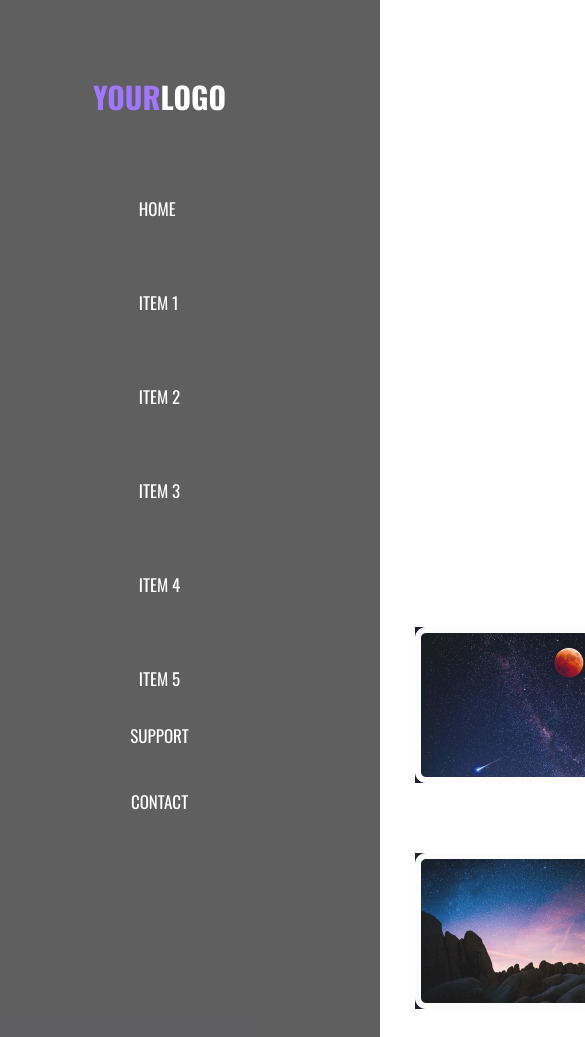
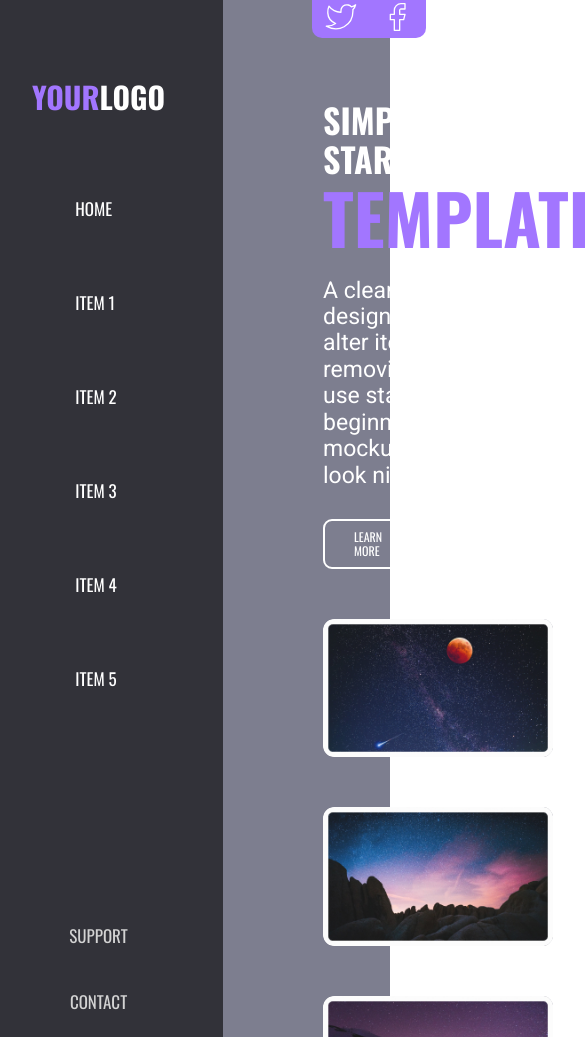
Before and after one commit to Lyudmila666/simpleStarterTemplate, a plain HTML site: page index.html in a window 390 px wide. Shown: the top 1037 px of the page, 585 px wide, since content can reach past the window. Drawn offline with nearby package versions, Linux system fonts and the light colour scheme.

Commit message:
add post2

```diff
--- a/index.html
+++ b/index.html
@@ -9,10 +9,13 @@
     <link rel="preconnect" href="https://fonts.gstatic.com"crossorigin>
     <link href="https://fonts.googleapis.com/css2?family=Montserrat&family=Oswald:wght@400;700&family=Roboto&display=swap" rel="stylesheet">
     <link rel="stylesheet" href="/style/normalize.css">
-    <link rel="stylesheet" href="/style/style.css">
+    <link rel="stylesheet" href="/style/style.css"> <!--Линк документа сосстилизацией-->
 </head>
 <body>
     <div class="body-bg">
+        <svg xmlns="http://www.w3.org/2000/svg" width="5" height="42" viewBox="0 0 5 42" fill="none">
+        <path d="M0 0C2.76142 0 5 2.23858 5 5V37C5 39.7614 2.76142 42 0 42V0Z" fill="#A276FF"/>
+        </svg>
         <header class="main-header">
             <div class="logo">
                 <span class="logo__text">your</span>logo
@@ -31,36 +34,52 @@
             </div>
             <div class="block-support">
                 <div class="support">
-                    <a href="#" class="block-support__link support__link">support</a>
+                    <a href="#" class="support__link">support</a>
                 </div>
                 <div class="contact">
-                    <a href="#" class="block-support__link contact__link">contact</a>
+                    <a href="#" class="contact__link">contact</a>
                 </div>
+            </div>
+            <div class="inf">
+                <a>©2020 ACME LLC.</a>
             </div>
         </header>
         <main class="sabyr-main">
             <div class="social">
-                <!--блок соцсети птичка-->
+                <a class="social-block" href="#"><img src="./style/img/Vector.svg" alt="Vector Icon"></a>
+                <a class="social-block" href="#"><img src="./style/img/facebook.svg" alt="Facebook Icon"></a>
+
             </div>
             <section class="main-block">
-                <h1 class="main-title">simple starter</h1>
-                <span>template</span>
-                <p class="main-description">A clean simple desktop design with space to add & alter items instead of removing them. An easy to use starting
-                    point for beginners to make mockups or designs that look nice, quickly.</p>
+                <h1 class="main-title">simple starter
+                <span class="span">template</span></h1>
+                <p class="main-description">A clean simple desktop design with space to add & alter items instead of removing them. An easy to use starting point for beginners to make mockups or designs that look nice, quickly.</p>
                 <a href="#" class="btn main-btn">LEARN MORE</a>
+                <div class="pic">
+                    <img src="./style/img/img1.jpg" alt="Кровавая луна">
+                    <img src="./style/img/img2.jpg" alt="Вечерние горы">
+                    <img src="./style/img/img3.jpg" alt="Светящийся шар в темноте">
+                    <img src="./style/img/img4.jpg" alt="Человек с автоматом">
+                </div>
+                <div class="news">
+                    <h1 class="main-title">NEWS
+                        <svg class="news-pic" xmlns="http://www.w3.org/2000/svg" width="33" height="26" viewBox="0 0 33 26" fill="none">
+                        <path d="M3.19246 2L16.5 23.1805L29.8075 2H3.19246Z" stroke="#A276FF" stroke-width="3"/>
+                        </svg>
+                    </h1>
+                    <p class="main-descrip">Lorem ipsum dolor sit amet, consectetur adipiscing elit. Nunc accumsan sed diam ut consectetur. Nunc maximus magna dolor, eget accumsan leo tempor eget.</p>
+
+                </div>
             </section>
-            <div class="pic">
-                <img src="./style/img/img1.jpg" alt="Кровавая луна">
-                <img src="./style/img/img2.jpg" alt="Вечерние горы">
-                <img src="./style/img/img3.jpg" alt="Светящийся шар в темноте">
-                <img src="./style/img/img4.jpg" alt="Человек с автоматом">
 
-            </div>
+
         </main>
     </div>
 
     <di></di>
     <footer class="sabyr-footer">
+
+
     </footer>
 </body>
 </html>
--- a/style/style.less
+++ b/style/style.less
@@ -1,33 +1,9 @@
-// @font-face {
-//     font-family: 'Montserrat';
-//     font-style: normal;
-//     font-weight: 400;
-//     font-display: swap;
-//     src: url(https://fonts.gstatic.com/s/montserrat/v26/JTUHjIg1_i6t8kCHKm4532VJOt5-QNFgpCtr6Ew-.ttf) format('truetype');
-// }
-
 // @font-face {
 //     font-family: 'Oswald';
 //     font-style: normal;
 //     font-weight: 400;
 //     font-display: swap;
 //     src: url(https://fonts.gstatic.com/s/oswald/v53/TK3_WkUHHAIjg75cFRf3bXL8LICs1_FvgUE.ttf) format('truetype');
-// }
-
-// @font-face {
-//     font-family: 'Oswald';
-//     font-style: normal;
-//     font-weight: 700;
-//     font-display: swap;
-//     src: url(https://fonts.gstatic.com/s/oswald/v53/TK3_WkUHHAIjg75cFRf3bXL8LICs1xZogUE.ttf) format('truetype');
-// }
-
-// @font-face {
-//     font-family: 'Roboto';
-//     font-style: normal;
-//     font-weight: 400;
-//     font-display: swap;
-//     src: url(https://fonts.gstatic.com/s/roboto/v30/KFOmCnqEu92Fr1Me5Q.ttf) format('truetype');
 // }
 
 @font-face {
@@ -43,33 +19,41 @@
 
 
 *{
-    margin: 0;
-    padding: 0;
-    box-sizing: border-box;
+    margin: 0;  // внешние отступы
+    padding: 0;  // внутренние отступы
+    box-sizing: border-box; // стиль
 }
 
 // font-family: 'Montserrat', sans-serif;
 // font-family: 'Oswald', sans-serif;
 // font-family: 'Roboto', sans-serif;
+
+
 html {
     font-size: 10px;
+    overflow-x: hidden;  // не дает выходить фону за пределы экрана
 }
+
 body {
     font-size: 1.6rem;  //16px
     font-family: 'Roboto', sans-serif;
     font-weight: 400;
     color: #fff;
     background-image: url(./img/bg.jpg);  // поставить картинку на фон
+    // background-color: #a276ff;
     background-repeat: no-repeat;  // небыло >фона из неск-х img
     background-size: cover;  // bgz заполнение картинкой cover весь фон
     background-position: center center; // bgp x y нахождение в центре
     // width: 100vw; // на всю ширину экрана
-    //hight: 100vh; - на всю высоту экрана
+    // height: 100vh; // на всю высоту экрана
 }
+
 .body-bg {
     display: flex;
-    border-color: #1b1d3a91;
+    background-color: #1b1d3a91;
+
 }
+
 .main-header {
     background-color: #0b0b0da7;  //#0B0B0D;
     display: inline-flex; // задать высоту и ширину тег header
@@ -79,6 +63,7 @@ body {
     align-items: center;
     // height: 100vh;
 }
+
 .logo {   // главной класс
     margin: 80px 0 0 0;  // внешние отступы верх\право\низ\лево
     font-size: 3rem;
@@ -90,16 +75,19 @@ body {
         color: @colorText;
       }
 }
+
 .block-nav {
     margin-top: 47px;  // отступ сверху на 47
 }
+
 .nav-list {
     padding: 0;
-    margin: 0;
-    list-style: none;  // по умолчанию
+    margin: 0 5px 0 0;
+    list-style: none;  // по умолчанию - без точек слева от item
     display: flex;
     flex-direction: column; // (flex-направление)- элементы располагаются сверху вниз.
 }
+
 .nav-item {
     font-family: @fontOswald;
       // .nav-item__link
@@ -115,90 +103,208 @@ body {
         }
       }
 }
+
 .block-support {
     display: flex;
     flex-direction: column;
     align-items: center;
-    text-transform: uppercase;
+    text-transform: uppercase; // все буквы большие (uppercase)
     font-family: @fontOswald;
     font-size: 17px;
     flex-grow: 1;
+    margin-top: 200px;
 
 }
+
 .support {
     margin-bottom: 47px;
     // .support__link
     &__link {
         text-decoration: none;
-        color: #fff;
+        color: lightgray;
     }
 }
+
 .contact {
     // .contact__link
     &__link {
         text-decoration: none;
-        color: #fff;
+        color: lightgray;
     }
 }
 
-// .sabyr-main {
-// }
-// .social {
-// }
+.inf {
+    margin: 30px 0 10px 20px;
+    color: gray;
+}
 
+.inf a {
+    font-family: @fontOswald;
+
+
+}
+
+.sabyr-main {
+
+
+}
+
+.social {
+    display: inline-flex;  // принимает пространство объекта картинки
+    position: absolute;
+    z-index: 0;
+    top: 0;
+    left: 80%;
+    background-color: #a276ff;
+    border-radius: 0px 0px 10px 10px;
+    padding: 10px;
+    // margin: 0 750px 0 1200px;
+}
+
+.social-block {
+        margin: 0 30px;
+}
+
+
+.social img {
+    width: 32px;
+    height: 32px;
+    transition: transform 0.3s;
+}
 
 .main-block {
     display: flex;
     flex-direction: column;
     justify-content: start;  // выравнивает по горизонтали старт гдавная ось
-    margin-top: 200px;  // отступ сверху на 47
+    margin-top: 250px;  // отступ сверху
     margin-left: 207px;
 }
 
 .main-title {
-//     font-family: @fontOswald;
-//     font-weight: 700;
-//     font-size: 42px;
-//     text-transform: uppercase;
-//     margin: 0;
-//     width: 50%;
-//     span {
-//         font-size: 65px;
-//         color: @colorText;
-//         letter-spacing: 12px;
-//     }
+    font-family: @fontOswald;
+    font-weight: 700;
+    font-size: 47px;
+    color: #fff;
+    text-transform: uppercase; // все буквы большие (uppercase)
+    margin: 0;
+    width: 50%;
+}
+.span {
+    font-size: 99px;
+    font-family: @fontOswald;
+    font-weight: 700;
+    text-transform: uppercase; // все буквы большие (uppercase)
+    color: @colorText;
+    // letter-spacing: 3px; // растянуть
 }
 
 .main-description {
-//     margin-top: 42px;
-//     font-size: 18px;
-//     margin-bottom: 30px;
+    margin: 20px 0 0 0;
+    text-align: left;
+    // padding: 0 800px 0 0;
+    font-size: 29px;
+    font-family: 'Roboto', sans-serif;
+    margin-bottom: 30px;
 }
 
 .btn{
-//     background-color: transparent;
-//     border-radius: 17px;
-//     border: 2px solid #fff;
-//     padding: 20px 60px;
+    background-color: transparent;  // не будет цвета
+    border-radius: 17px;   // закругление
+    border: 2.5px solid #fff; // толщина-сплошная линия белая
+    padding: 20px 60px;  // внутренние отступы сверху\снизу 20 справа\слева 60
 }
 
 .main-btn {
-//     text-decoration: none;
-//     font-size: 20px;
-//     color: #fff;
-//     width: 50%;
-//     text-align: center;
+    text-decoration: none;
+    font-family: @fontOswald;
+    font-size: 20px;
+    color: #fff;
+    width: 28%;
+    text-align: center;
 }
 
 .pic {
     display: flex;
+    align-items: flex-end;
     flex-wrap: wrap; // расположение в одну строку
-  }
+    // width: 230px;
+}
 
-  .pic img {
-    display: block;
-    position: relative;
+.pic img {
+    // display: block;
+    // position: relative;
+    width: 230px;
+    border-radius: 11px 11px 11px 11px;
+    margin: 50px 45px 0 0;
+}
 
-    margin: 10px;
-    padding: 25px;
-  }
+.news {
+    margin-top: 50px;
+}
+
+.news-pic {
+    margin-left: 8px;
+}
+
+
+.main-descrip {
+    font-family: 'Roboto', sans-serif;
+    font-size: 14px;
+    font-style: normal;
+    font-weight: 500;
+    line-height: 165.688%;
+    margin: 12px 0 40px 0; // отступ сверху на
+}
+
+@media (max-width:1050px) {
+    .main-btn {
+        font-size: 16px;
+    }
+    .btn {
+        padding: 11px 22px;
+        border-radius: 12px;
+    }
+    .social {
+        padding: 4px;
+    }
+    .social-block {
+        margin: 0 16px;
+    }
+}
+
+@media (max-width:830px) {
+    .main-header {
+        padding-left: 32px;
+        padding-right: 58px;
+    }
+    .main-block {
+        margin-top: 100px;
+        margin-left: 100px;
+    }
+    .main-title {
+        font-size: 34px;
+    }
+    .span {
+        font-size: 69px;
+    }
+    .main-description {
+        font-size: 23px;
+    }
+    .main-btn {
+        font-size: 12px;
+    }
+    .btn {
+        padding: 9px 29px;
+        border-radius: 9px;
+    }
+    .social {
+        padding: 1px;
+    }
+    .social-block {
+        margin: 0 12px;
+    }
+    .inf {
+        margin: 0 0 60px 19px;
+    }
+
+}
```
Also changed, not shown: style/style.css.
